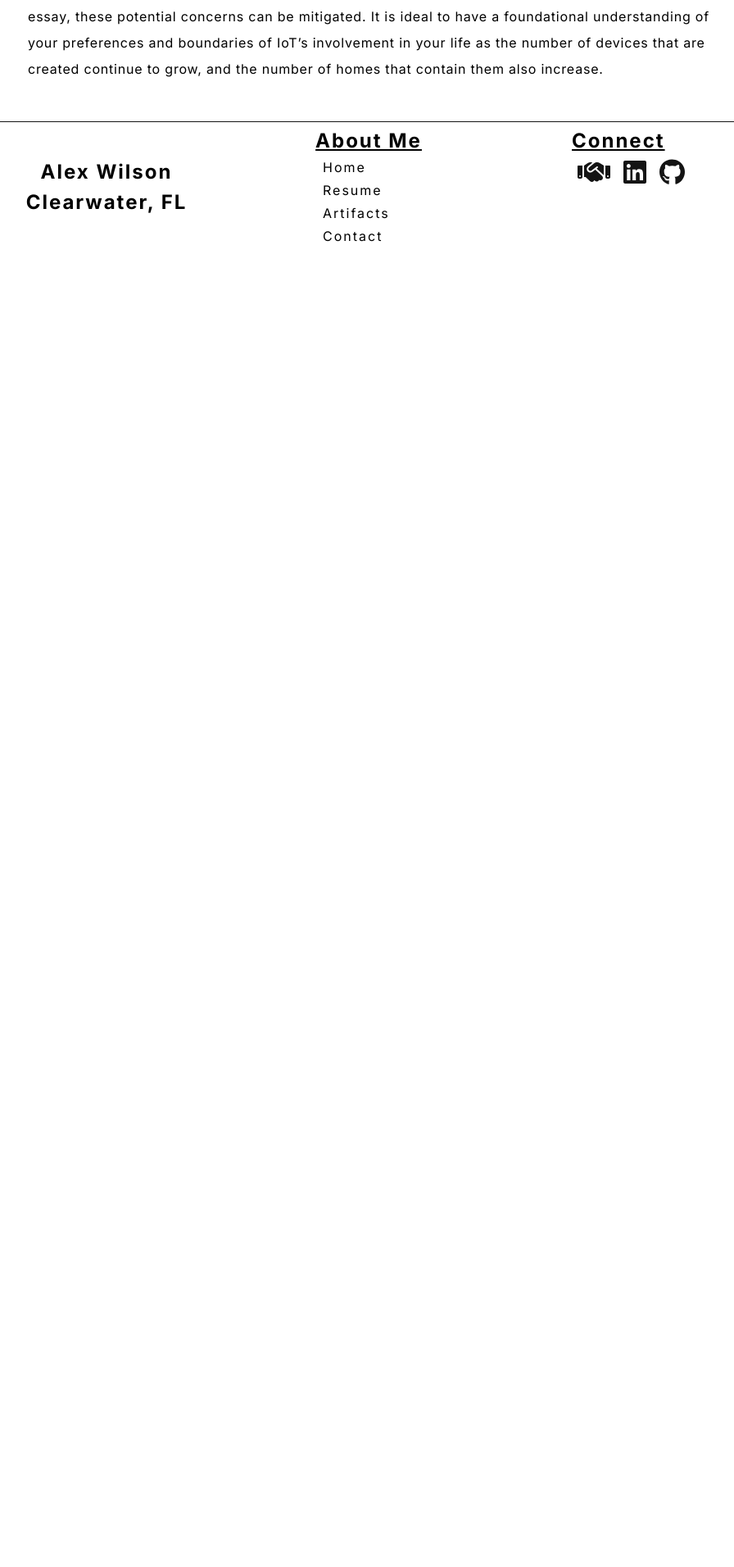
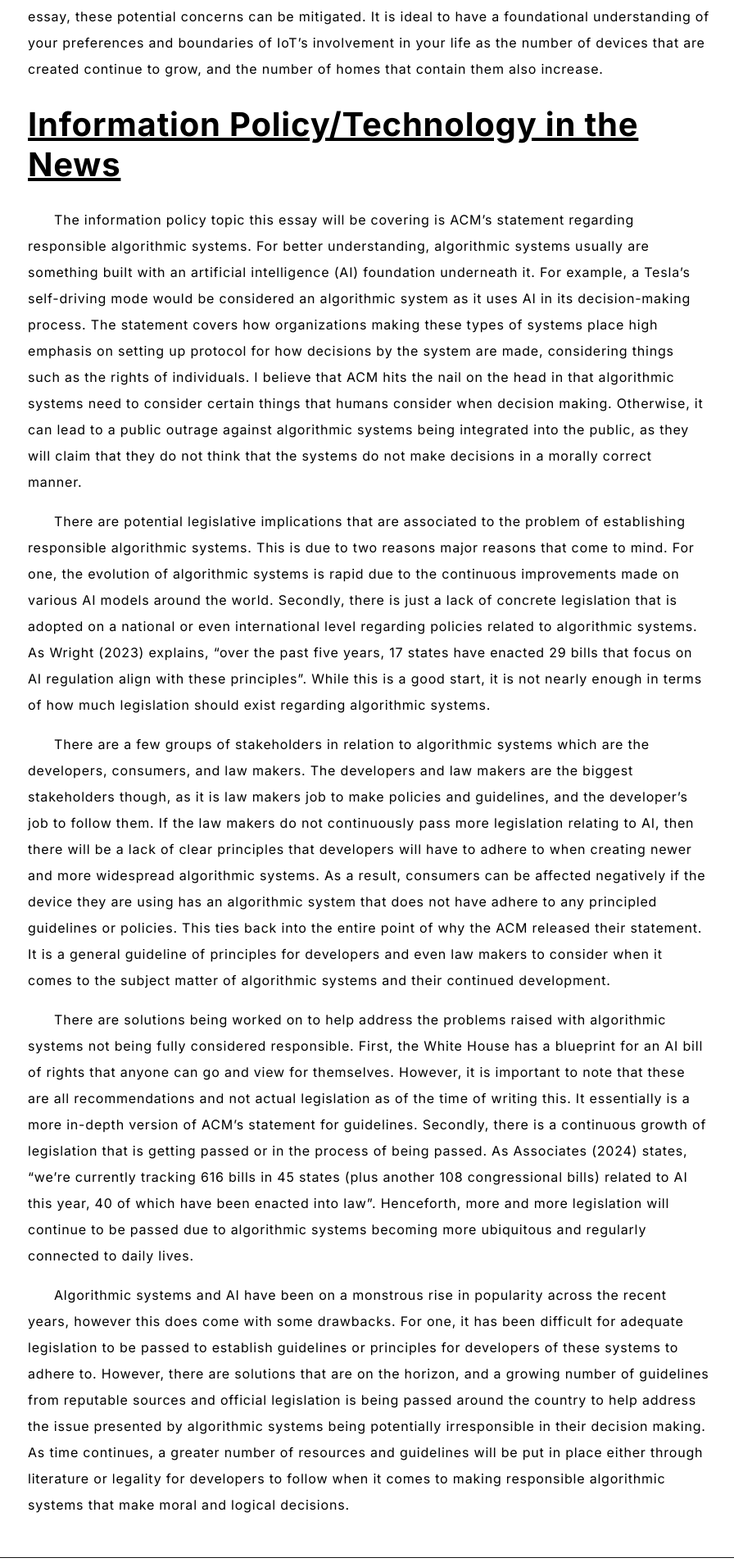
Before and after one commit to apreswilson/eportfolio, a React (Vite) app: page /artifacts in a window 1280 px wide. Shown: the part 7647-9559 px from the top of the page at 82% size, without its empty margins (190-1086 px from the left). Before the commit the page ends 7953 px from the top, so only its background shows below. Built offline with nearby package versions, Linux system fonts and the light colour scheme.

Commit message:
Update artifacts.tsx

```diff
--- a/src/pages/artifacts/artifacts.tsx
+++ b/src/pages/artifacts/artifacts.tsx
@@ -87,6 +87,22 @@ export default function Artifacts() {
          <p>
             In conclusion, the degree of IoT you choose to have in your home is determined by your tolerance for things such as potential surveillance, and increased avenues of being attacked. However, when thought about critically, and considering the recommendations discussed in this essay, these potential concerns can be mitigated. It is ideal to have a foundational understanding of your preferences and boundaries of IoT’s involvement in your life as the number of devices that are created continue to grow, and the number of homes that contain them also increase.
          </p>
+         <h1>Information Policy/Technology in the News</h1>
+         <p>
+            The information policy topic this essay will be covering is ACM’s statement regarding responsible algorithmic systems. For better understanding, algorithmic systems usually are something built with an artificial intelligence (AI) foundation underneath it. For example, a Tesla’s self-driving mode would be considered an algorithmic system as it uses AI in its decision-making process. The statement covers how organizations making these types of systems place high emphasis on setting up protocol for how decisions by the system are made, considering things such as the rights of individuals. I believe that ACM hits the nail on the head in that algorithmic systems need to consider certain things that humans consider when decision making. Otherwise, it can lead to a public outrage against algorithmic systems being integrated into the public, as they will claim that they do not think that the systems do not make decisions in a morally correct manner.
+         </p>
+         <p>
+            There are potential legislative implications that are associated to the problem of establishing responsible algorithmic systems. This is due to two reasons major reasons that come to mind. For one, the evolution of algorithmic systems is rapid due to the continuous improvements made on various AI models around the world. Secondly, there is just a lack of concrete legislation that is adopted on a national or even international level regarding policies related to algorithmic systems. As Wright (2023) explains, “over the past five years, 17 states have enacted 29 bills that focus on AI regulation align with these principles”. While this is a good start, it is not nearly enough in terms of how much legislation should exist regarding algorithmic systems.
+         </p>
+         <p>
+            There are a few groups of stakeholders in relation to algorithmic systems which are the developers, consumers, and law makers. The developers and law makers are the biggest stakeholders though, as it is law makers job to make policies and guidelines, and the developer’s job to follow them. If the law makers do not continuously pass more legislation relating to AI, then there will be a lack of clear principles that developers will have to adhere to when creating newer and more widespread algorithmic systems. As a result, consumers can be affected negatively if the device they are using has an algorithmic system that does not have adhere to any principled guidelines or policies. This ties back into the entire point of why the ACM released their statement. It is a general guideline of principles for developers and even law makers to consider when it comes to the subject matter of algorithmic systems and their continued development.
+         </p>
+         <p>
+            There are solutions being worked on to help address the problems raised with algorithmic systems not being fully considered responsible. First, the White House has a blueprint for an AI bill of rights that anyone can go and view for themselves. However, it is important to note that these are all recommendations and not actual legislation as of the time of writing this. It essentially is a more in-depth version of ACM’s statement for guidelines. Secondly, there is a continuous growth of legislation that is getting passed or in the process of being passed. As Associates (2024) states, “we’re currently tracking 616 bills in 45 states (plus another 108 congressional bills) related to AI this year, 40 of which have been enacted into law”. Henceforth, more and more legislation will continue to be passed due to algorithmic systems becoming more ubiquitous and regularly connected to daily lives.
+         </p>
+         <p>
+            Algorithmic systems and AI have been on a monstrous rise in popularity across the recent years, however this does come with some drawbacks. For one, it has been difficult for adequate legislation to be passed to establish guidelines or principles for developers of these systems to adhere to. However, there are solutions that are on the horizon, and a growing number of guidelines from reputable sources and official legislation is being passed around the country to help address the issue presented by algorithmic systems being potentially irresponsible in their decision making. As time continues, a greater number of resources and guidelines will be put in place either through literature or legality for developers to follow when it comes to making responsible algorithmic systems that make moral and logical decisions.
+         </p>
       </main>
    )
 }
```
